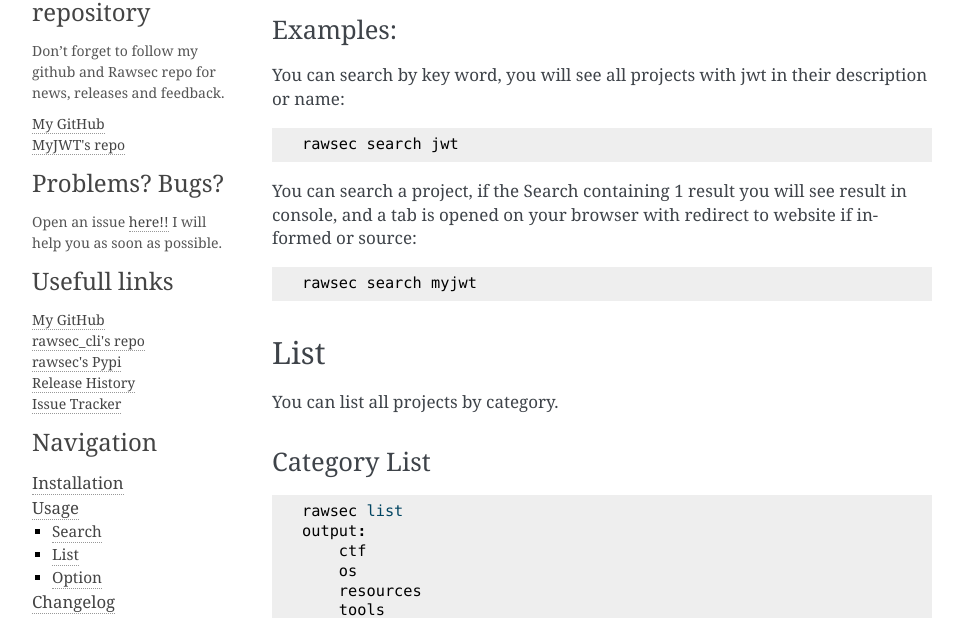
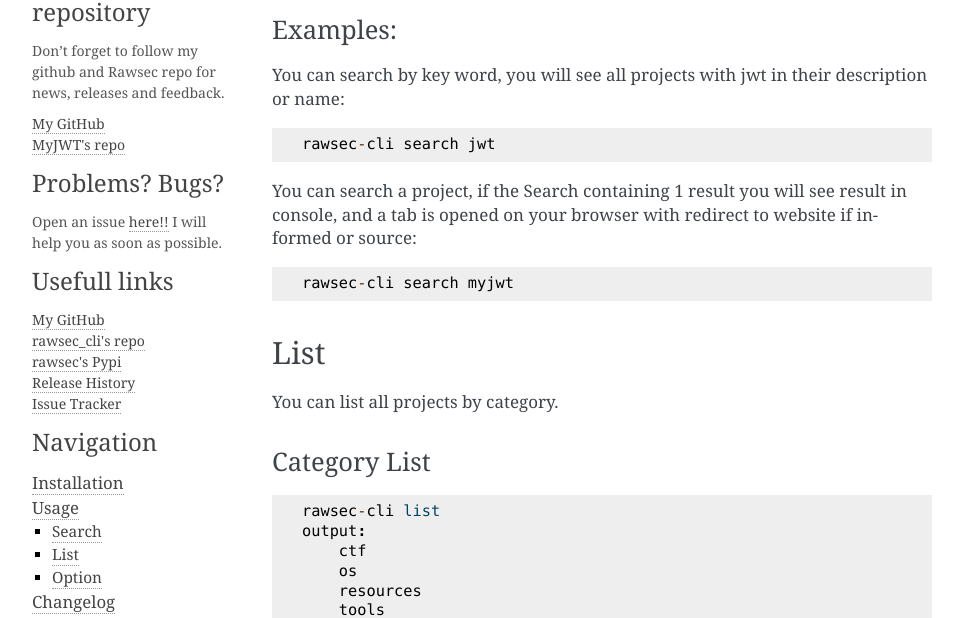
Before and after one commit to tyki6/rawsec_cli, a Sphinx documentation site: the page built from docs/source/usage.md, in a window 1280 px wide and 1400 px high. Shown: the part 264-882 px from the top of the window, without its empty margins (148-1111 px from the left). Built offline with Sphinx 7.4.7, drawn with Linux system fonts in a browser that asks for light colours; some of the changed text lies outside the part shown.

Commit message:
update doc
markdown lint
binary name rawsec -> rawsec-cli

````diff
--- a/docs/source/usage.md
+++ b/docs/source/usage.md
@@ -1,32 +1,45 @@
 # Usage
+
 ## Search
+
 Search command can be used for searching Tools, Resources, Ctf Platforms, OS. All projects will be displayed on a tab .
 If your research containing only 1 Result, rawsec will open a new brower tab redirect to source project or website if exist.
+
 ### Examples:
+
 You can search by key word, you will see all projects with jwt in their description or name:
+
 ```
-rawsec search jwt
+rawsec-cli search jwt
 ```
 
 You can search a project, if the Search containing 1 result you will see result in console, and a tab is opened on your browser with redirect to website if informed or source:
+
 ```
-rawsec search myjwt
+rawsec-cli search myjwt
 ```
+
 ## List
+
 You can list all projects by category.
+
 ### Category List
+
 ```
-rawsec list
+rawsec-cli list
 output:
     ctf
     os
     resources
     tools
 ```
+
 ### Tools
+
 You can list all tools by tool's category.
 
 #### Tools's Category
+
 ```
 Category available:
         binary_exploitation
@@ -52,22 +65,28 @@
         vulnerability_assessment
         web_application_exploitation
         wireless
+```
+
+#### Examples:
+
+List all tools:
 
 ```
-#### Examples:
-List all tools:
-```
-rawsec list tools
+rawsec-cli list tools
 ```
 
 List all [binary exploitation tools](#toolss-category):
+
  ```
-rawsec list tools binary_exploitation
+rawsec-cli list tools binary_exploitation
 ```
+
 ### Resources
+
 You can list all tools by Resources's category.
 
 #### Resources's Category
+
 ```
 Category available:
         bug_bounty_and_disclosure_platforms
@@ -82,62 +101,81 @@
         tutorials
         writeups_collections_and_challenges_source
 ```
+
 #### Examples:
+
 List all resources:
+
 ```
-rawsec list resources
+rawsec-cli list resources
 ```
 
 List all [events resources](#resourcess-category):
+
  ```
-rawsec list resources events
+rawsec-cli list resources events
 ```
+
 ### CTF
+
 You can list all ctf by ctf's category.
 
 #### CTF's Category
+
 ```
 Category available:
         attack_defense
         hybrid
         jeopardy
 ```
+
 #### Examples:
+
 List all ctf:
+
 ```
-rawsec list ctf
+rawsec-cli list ctf
 ```
 
 List all [attack_defense ctf](#ctfs-category):
- ```
-rawsec list ctf attack_defense
+
 ```
+rawsec-cli list ctf attack_defense
+```
+
 ### OS
+
 You can list all tools by OS's category.
 
 #### OS's Category
+
 ```
 Category available:
         maintained
         no_more_maintained
         project_transferred
 ```
+
 #### Examples:
+
 List all os:
+
 ```
-rawsec list os
+rawsec-cli list os
 ```
 
 List all [maintained os](#oss-category):
- ```
-rawsec list os maintained
+
+```
+rawsec-cli list os maintained
 ```
 
 ## Option
+
 ```
-rawsec search --help
-rawsec list ctf --help
-rawsec list os --help
-rawsec list resources --help
-rawsec list tools --help
+rawsec-cli search --help
+rawsec-cli list ctf --help
+rawsec-cli list os --help
+rawsec-cli list resources --help
+rawsec-cli list tools --help
 ```
````
